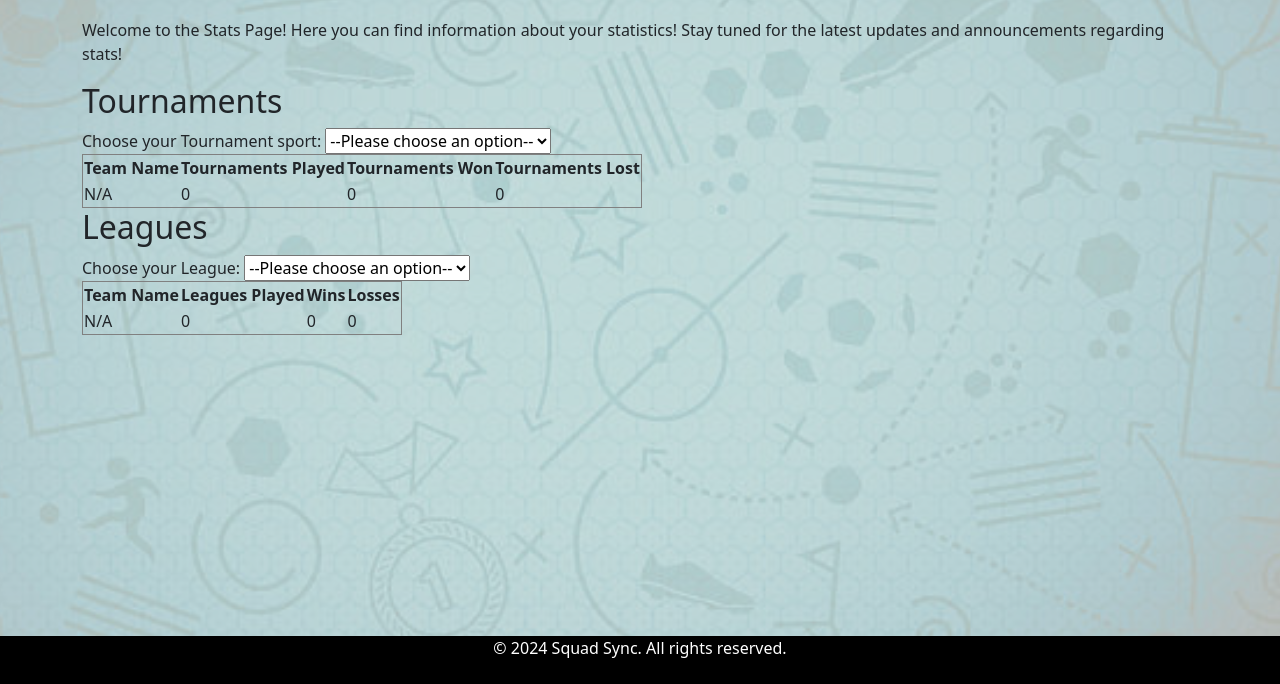
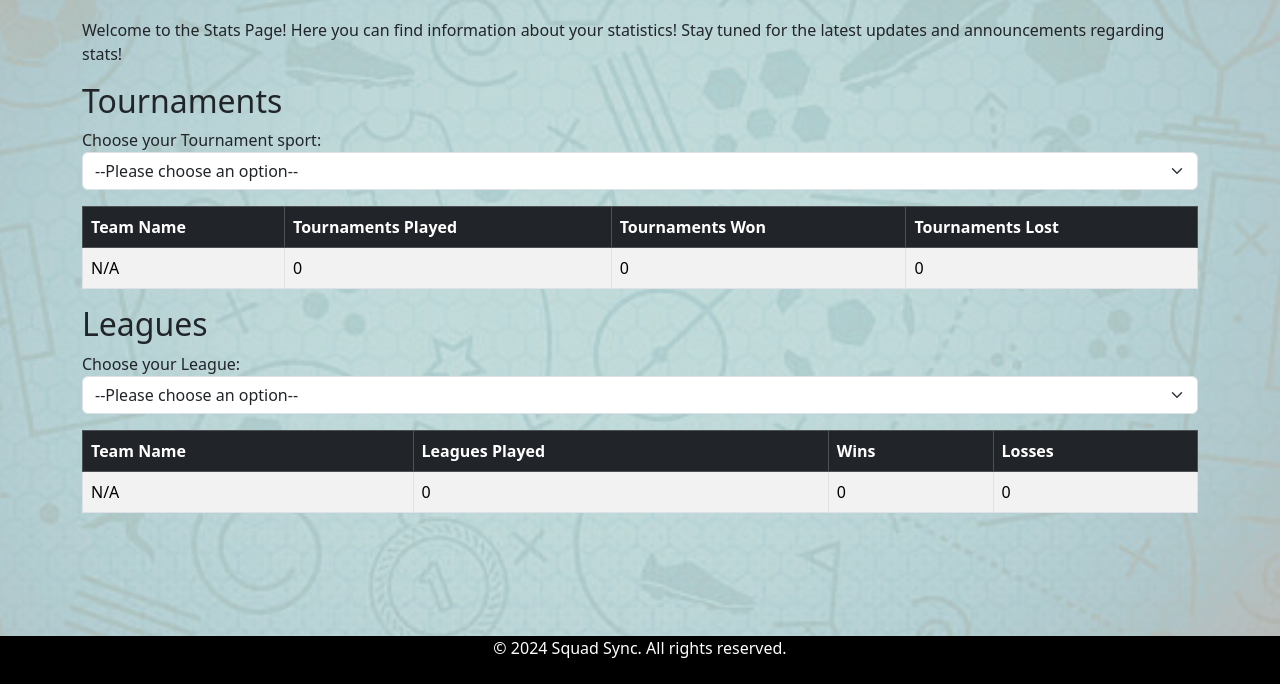
Before and after one commit to gilla5/Sports-Management-Website-Project, a plain HTML site: page stat.html in a window 1280 px wide. Shown: the part 116-800 px from the top of the page. Drawn offline with nearby package versions, Linux system fonts and the light colour scheme.

Commit message:
Update stat.html

```diff
--- a/stat.html
+++ b/stat.html
@@ -73,7 +73,7 @@
       </p>
       <h2>Tournaments</h2>
       <label for="Tsports">Choose your Tournament sport:</label>
-      <select id="sports" name="selected_sport">
+      <select id="Tsports" name="selected_sport" class="form-select mb-3">
         <option value="">--Please choose an option--</option>
         <option value="Baseball">Baseball</option>
         <option value="Basketball">Basketball</option>
@@ -83,23 +83,30 @@
         <option value="Tennis">Tennis</option>
       </select>
 
-  <table border="1">
+      <div class="table-responsive">
+        <table class="table table-bordered table-striped">
+          <thead class="table-dark">
             <tr>
               <th>Team Name</th>
               <th>Tournaments Played</th>
               <th>Tournaments Won</th>
               <th>Tournaments Lost</th>
             </tr>
+          </thead>
+          <tbody>
             <tr>
               <td>N/A</td>
               <td>0</td>
               <td>0</td>
               <td>0</td>
             </tr>
+          </tbody>
         </table>
+      </div>
+
       <h2>Leagues</h2>
       <label for="Lsports">Choose your League:</label>
-      <select id="sports" name="selected_sport">
+      <select id="Lsports" name="selected_sport" class="form-select mb-3">
         <option value="">--Please choose an option--</option>
         <option value="Baseball">Baseball</option>
         <option value="Basketball">Basketball</option>
@@ -108,24 +115,32 @@
         <option value="Soccer">Soccer</option>
         <option value="Tennis">Tennis</option>
       </select>
-  <table border="1">
+
+      <div class="table-responsive">
+        <table class="table table-bordered table-striped">
+          <thead class="table-dark">
             <tr>
               <th>Team Name</th>
               <th>Leagues Played</th>
               <th>Wins</th>
               <th>Losses</th>
             </tr>
+          </thead>
+          <tbody>
             <tr>
               <td>N/A</td>
               <td>0</td>
               <td>0</td>
               <td>0</td>
             </tr>
+          </tbody>
         </table>
+      </div>
     </main>
       <footer style="text-align: center; background-color: black; color: white">
           <p>&copy; 2024 Squad Sync. All rights reserved.</p>
       </footer>
       <script src="profile.js"></script>
+      <script src="https://cdn.jsdelivr.net/npm/bootstrap@5.3.8/dist/js/bootstrap.bundle.min.js" integrity="sha384-FKyoEForCGlyvwx9Hj09JcYn3nv7wiPVlz7YYwJrWVcXK/BmnVDxM+D2scQbITxI" crossorigin="anonymous"></script>
   </body>
 </html>
```
Lines whose indentation alone changed are shown as unchanged.
